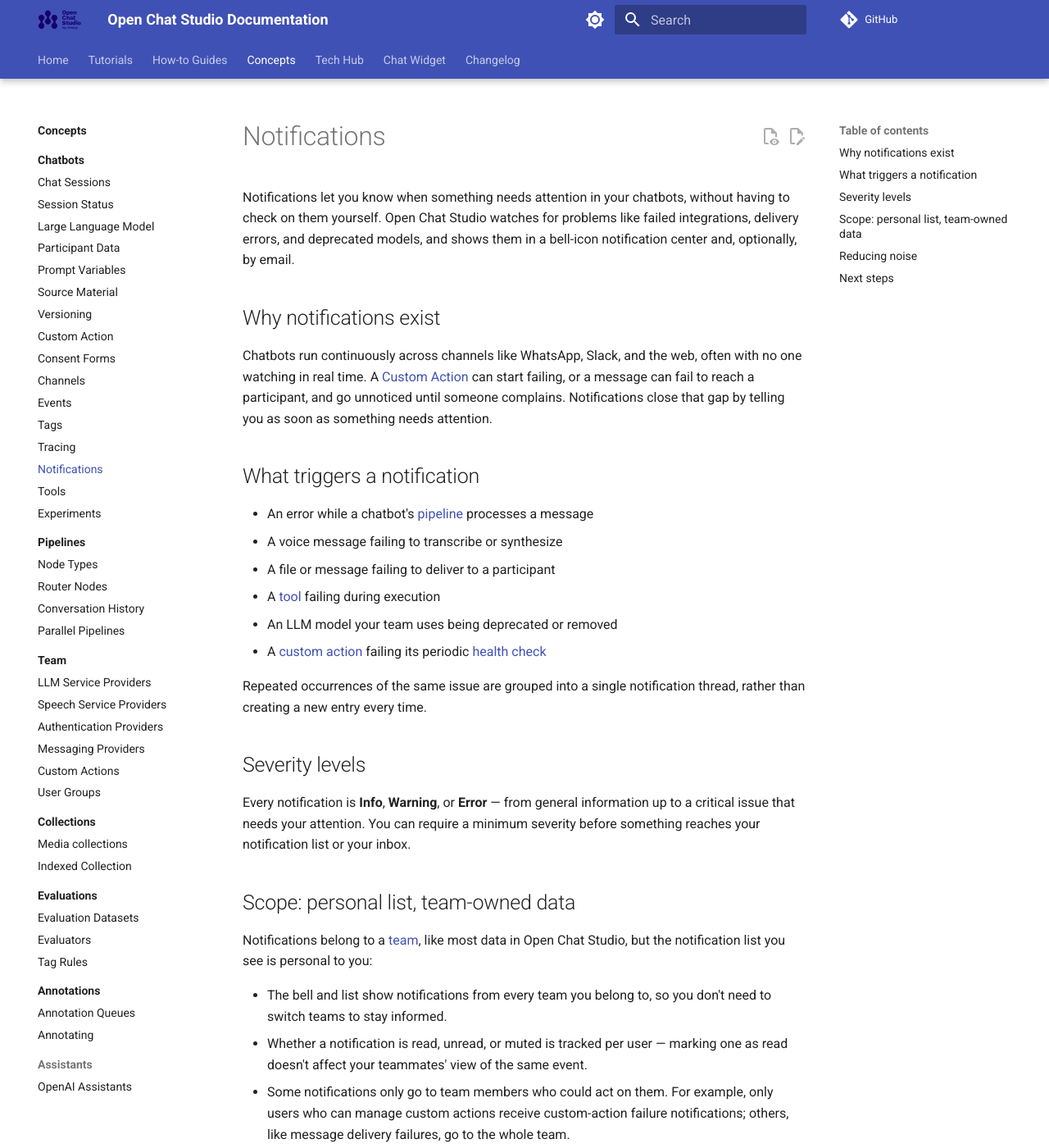
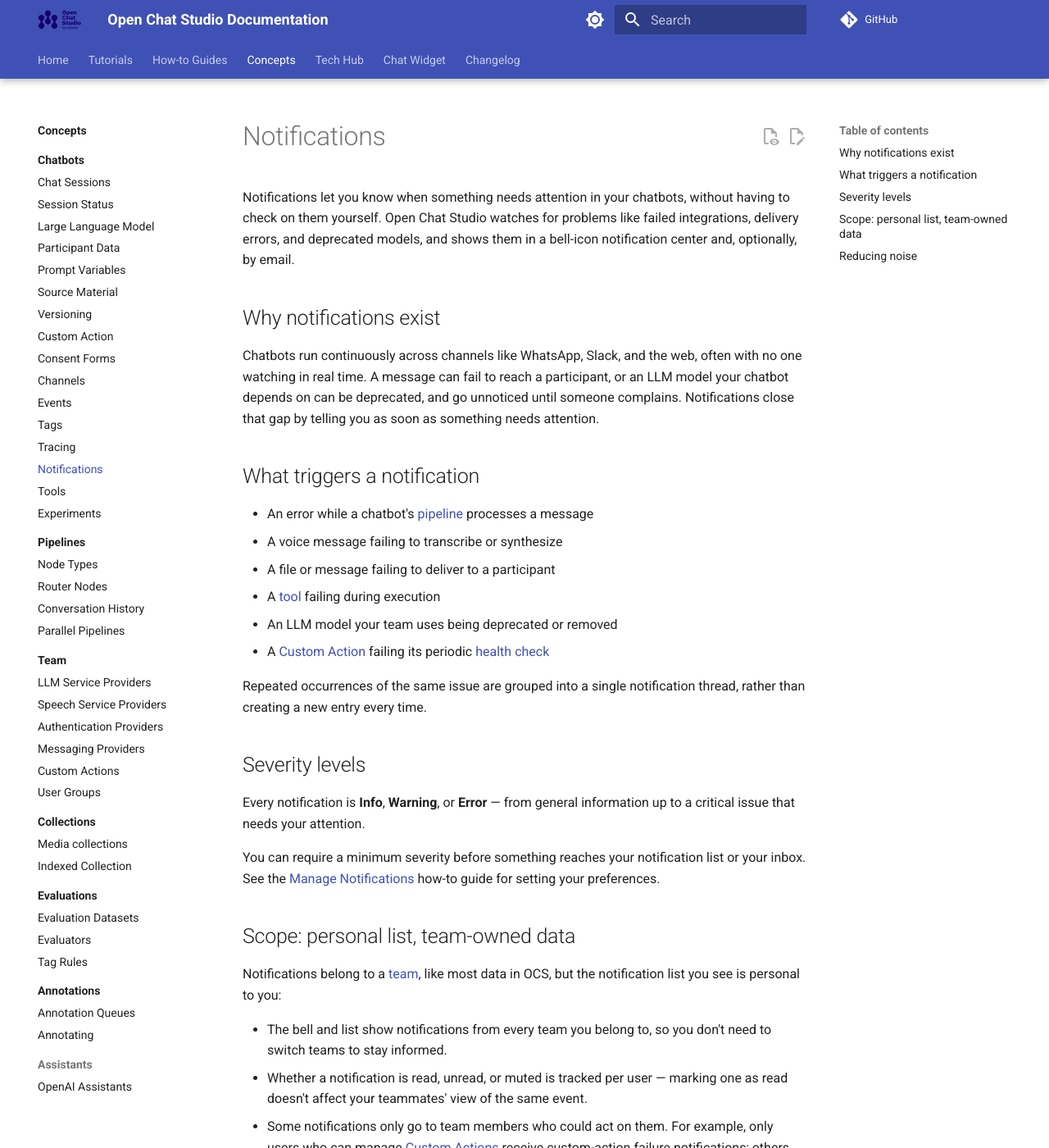
Before and after one commit to dimagi/open-chat-studio-docs, an MkDocs documentation site: the page built from docs/concepts/notifications.md, in a window 1280 px wide and 1400 px high. Shown: the whole window at 82% size. Built offline with MkDocs 1.6.1 and Material for MkDocs 9.7.7, drawn with Linux system fonts in a browser that asks for light colours; a script that is not in the unit is left out; comment, search, counter and statistics services are not loaded; some of the changed text lies outside the part shown.

Commit message:
Moved tutorial to How-To. PR review fixes

```diff
--- a/docs/concepts/notifications.md
+++ b/docs/concepts/notifications.md
@@ -7,7 +7,7 @@
 ## Why notifications exist
 
 Chatbots run continuously across channels like WhatsApp, Slack, and the web, often with no one watching in real time.
-A [Custom Action](llm_custom_action.md) can start failing, or a message can fail to reach a participant, and go unnoticed until someone complains.
+A message can fail to reach a participant, or an LLM model your chatbot depends on can be deprecated, and go unnoticed until someone complains.
 Notifications close that gap by telling you as soon as something needs attention.
 
 ## What triggers a notification
@@ -17,7 +17,7 @@
 - A file or message failing to deliver to a participant
 - A [tool](tools/index.md) failing during execution
 - An LLM model your team uses being deprecated or removed
-- A [custom action](llm_custom_action.md) failing its periodic [health check](../tech-hub/custom_action/health_custom_action.md)
+- A [Custom Action](llm_custom_action.md) failing its periodic [health check](../tech-hub/custom_action/health_custom_action.md)
 
 Repeated occurrences of the same issue are grouped into a single notification thread, rather than creating a new entry every time.
 
@@ -25,25 +25,24 @@
 
 Every notification is **Info**, **Warning**, or **Error** —
 from general information up to a critical issue that needs your attention.
+
 You can require a minimum severity before something reaches your notification list or your inbox.
+See the [Manage Notifications](../how-to/manage_notifications.md#set-your-notification-preferences) how-to guide for setting your preferences.
 
 ## Scope: personal list, team-owned data
 
-Notifications belong to a [team](team/index.md), like most data in Open Chat Studio, but the notification list you see is personal to you:
+Notifications belong to a [team](team/index.md), like most data in OCS, but the notification list you see is personal to you:
 
 - The bell and list show notifications from every team you belong to, so you don't need to switch teams to stay informed.
 - Whether a notification is read, unread, or muted is tracked per user —
   marking one as read doesn't affect your teammates' view of the same event.
 - Some notifications only go to team members who could act on them.
-  For example, only users who can manage custom actions receive custom-action failure notifications;
+  For example, only users who can manage [Custom Actions](llm_custom_action.md) receive custom-action failure notifications;
   others, like message delivery failures, go to the whole team.
 
 ## Reducing noise
 
-You can choose how you're notified, mute a repeating issue, or pause a whole team with Do Not Disturb —
-see the [tutorial](../tutorials/notifications.md) for how.
+You can choose how you're notified, mute a repeating issue, or pause notifications for a whole team with [Do Not Disturb](../how-to/manage_notifications.md#turn-on-do-not-disturb).
 These settings are personal and don't affect what your teammates see.
 
-## Next steps
-
-To try notifications yourself, see the [Get started with notifications](../tutorials/notifications.md) tutorial.
+To try notifications yourself, see the [Manage Notifications](../how-to/manage_notifications.md) how-to guide.
--- a/mkdocs.yml
+++ b/mkdocs.yml
@@ -78,6 +78,7 @@
 - redirects:
     redirect_maps:
       'concepts/team/tracing_providers.md': 'concepts/tracing.md'
+      'tutorials/notifications.md': 'how-to/manage_notifications.md'
 - mkdocstrings:
     enabled: true
     default_handler: python
@@ -102,7 +103,6 @@
     - Configure an LLM Node: tutorials/configure_llm_node.md
     - Configure Message Providers: tutorials/configure_msg_providers.md
     - Create & Publish Versions: tutorials/versioning_steps.md
-    - Get Started with Notifications: tutorials/notifications.md
   - How-to Guides:
     - how-to/index.md
     - FAQ: how-to/faq.md
@@ -135,6 +135,7 @@
       - Reset Sessions: how-to/reset_sessions.md
     - Monitoring & Debugging:
       - Configure Langfuse Trace Sampling: how-to/configure_langfuse_trace_sampling.md
+      - Manage Notifications: how-to/manage_notifications.md
     - Evaluations:
       - Create a Dataset: how-to/evaluations/create-a-dataset.md
       - Real-Time LLM Judge: how-to/evaluations/realtime_llm_judge.md
```
Also changed, not shown: docs/how-to/manage_notifications.md (added, +48 -0 lines).
